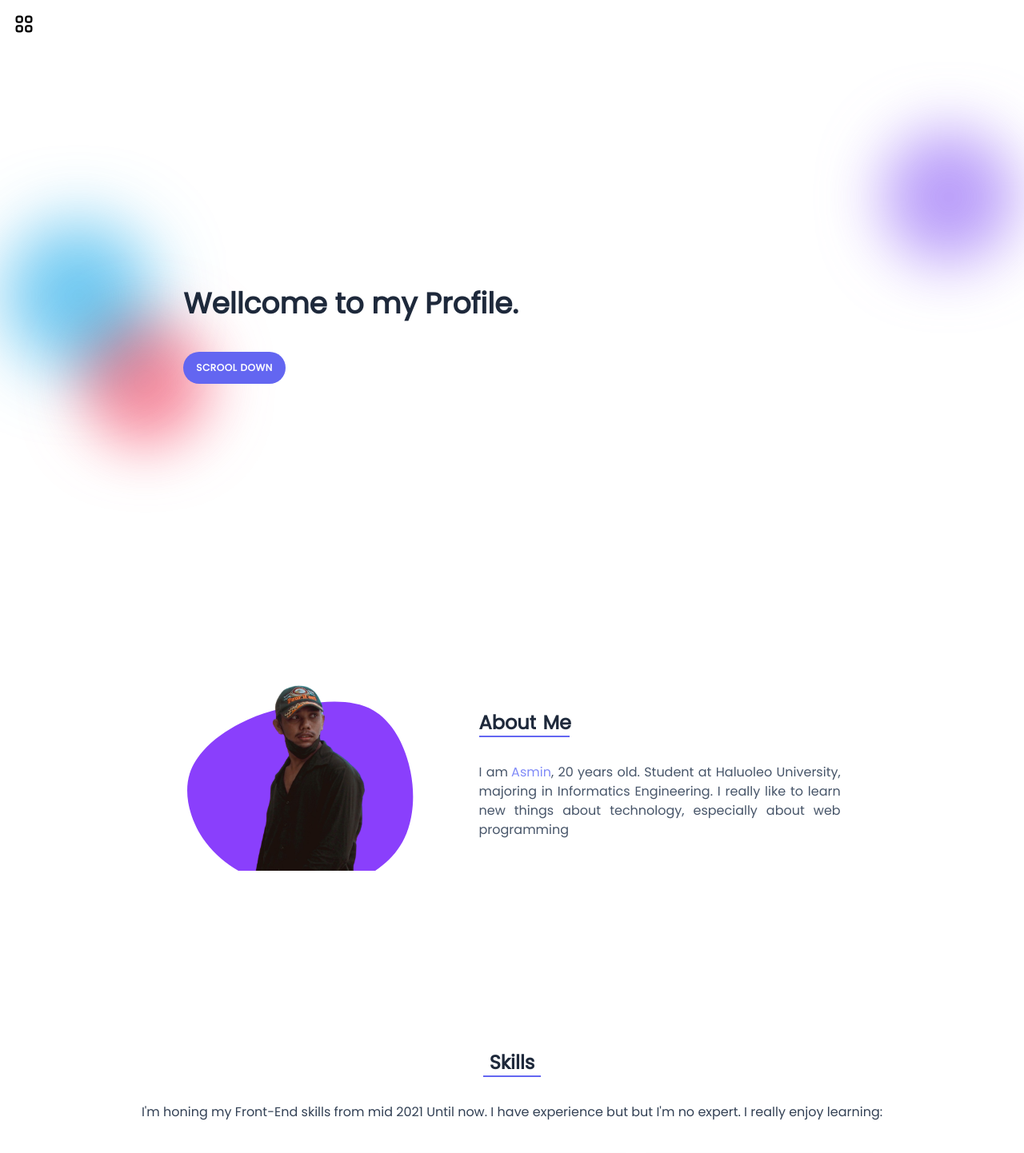
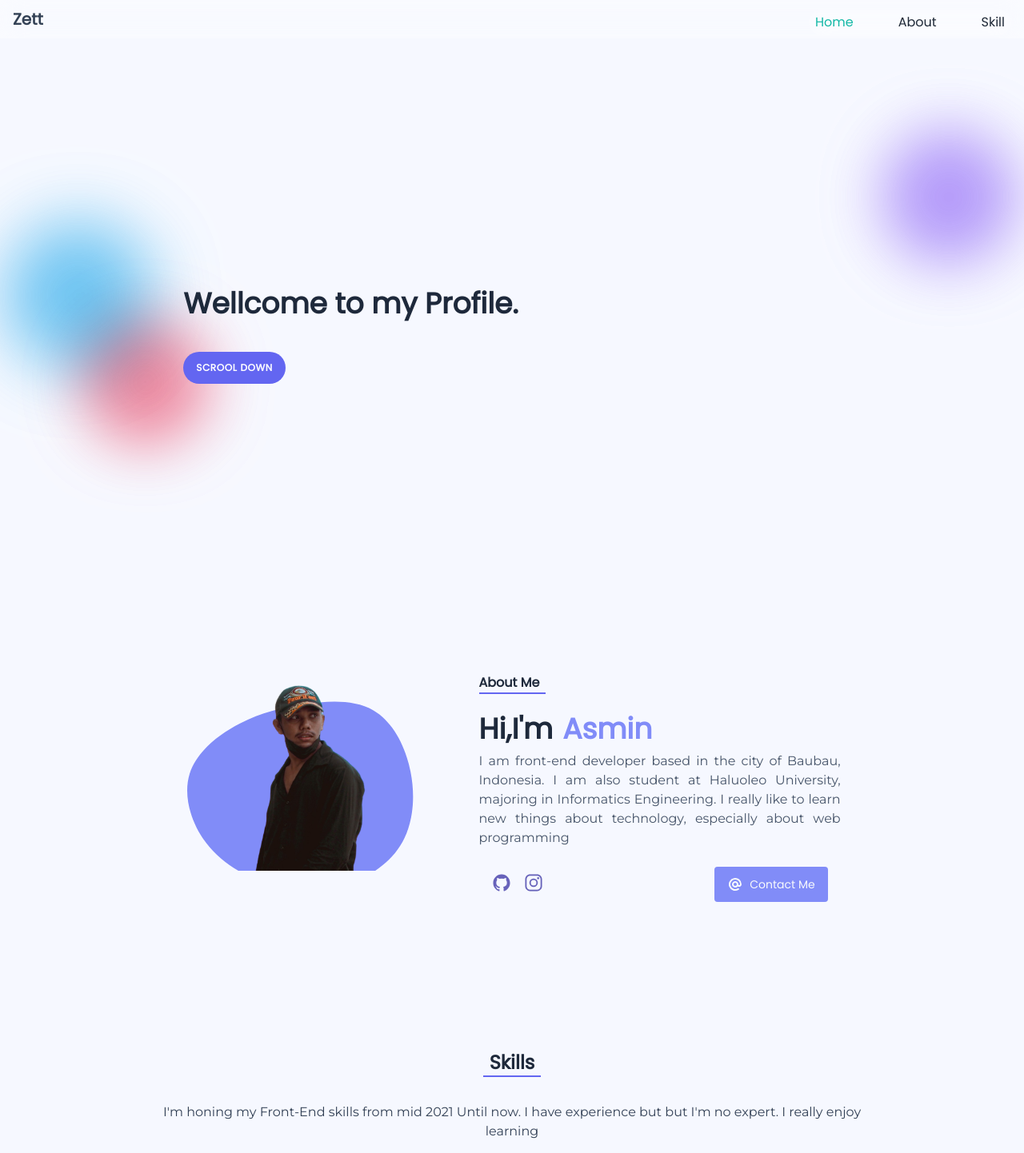
Before and after one commit to asmindev/profiles, a React (Create React App) app: page / in a window 1280 px wide. Shown: the top 1442 px of the page at 80% size. Built offline with nearby package versions, Linux system fonts and the light colour scheme; no server answers.

Commit message:
add navigation

```diff
--- a/public/index.html
+++ b/public/index.html
@@ -24,12 +24,12 @@
     <link rel="preconnect" href="https://fonts.googleapis.com" />
     <link rel="preconnect" href="https://fonts.gstatic.com" crossorigin />
     <link
-      href="https://fonts.googleapis.com/css2?family=Montserrat&family=Noto+Serif+Display&family=Poppins&display=swap"
+      href="https://fonts.googleapis.com/css2?family=Montserrat&family=Noto+Serif+Display&family=Poppins&family=Outfit:wght@500;900&display=swap"
       rel="stylesheet"
     />
     <title>Asmin Portfolio</title>
   </head>
-  <body class="dark:text-slate-50 dark:bg-gray-800 bg-white smooth">
+  <body class="dark:text-slate-50 dark:bg-gray-800 bg-indigo-50/50 smooth">
     <noscript>You need to enable JavaScript to run this app.</noscript>
     <div id="root"></div>
     <!--
@@ -42,8 +42,24 @@
       To begin the development, run `npm start` or `yarn start`.
       To create a production bundle, use `npm run build` or `yarn build`.
     -->
+    <script></script>
     <script>
-
+      const url = new URL(window.location.href)
+      fetch(`https://api.countapi.xyz/hit/asmindev.github.io/counter`)
+        .then((response) => response.json())
+        .then((data) => {
+          document.getElementById('visits').innerHTML = `Views ${
+            data?.value || 0
+          }`
+        })
     </script>
+    <script
+      async
+      src="https://api.countapi.xyz/hit/asmindev.github.io/visits?callback=cb"
+    ></script>
+    <script
+      type="module"
+      src="https://unpkg.com/ionicons@5.5.2/dist/ionicons/ionicons.esm.js"
+    ></script>
   </body>
 </html>
--- a/src/App.js
+++ b/src/App.js
@@ -1,36 +1,20 @@
-import React, { useState } from 'react';
-import { ViewGridIcon } from '@heroicons/react/outline';
-import { ViewGridIcon as ViewGridIconSolid } from '@heroicons/react/solid';
+import React from 'react';
+import Navigation from './components/Navigation'
 import Home from './views/Home-Mo';
 import About from './views/About';
 import Skill from './views/Skill';
 import Footer from './views/Footer';
-// import ImageSlider from './views/ImageSlider';
 
 function App() {
-  const [isDark, setIsDark] = useState(false);
-  const themeToggle = () => {
-    const html = document.querySelector('html').classList;
-    if (html.contains('dark')) {
-      setIsDark(!isDark);
-      html.remove('dark');
-    } else {
-      html.add('dark');
-    }
-  };
   return (
     <div className="w-full flex font-popins overflow-hidden">
       <div className="w-full">
-        <button onClick={themeToggle} type="button" className="fixed z-50 m-4">
-          {isDark ? (
-            <ViewGridIconSolid className="w-7" />
-          ) : (
-            <ViewGridIcon className="w-7" />
-          )}
-        </button>
+        <div className="w-full h-12 fixed z-10">
+          <Navigation />
+        </div>
         <div className="px-4 lg:px-0">
 
-          <div className="w-full h-screen">
+          <div id="home" className="w-full h-screen">
             <Home />
           </div>
           <div id="about" className="w-full">
@@ -39,9 +23,6 @@ function App() {
           <div id="skill" className="w-full mt-36">
             <Skill />
           </div>
-          {/* <div id="footer" className="w-full mt-24">
-          <ImageSlider />
-        </div> */}
         </div>
         <div id="footer" className="w-full mt-24">
           <Footer />
--- a/src/assets/css/index.css
+++ b/src/assets/css/index.css
@@ -7,3 +7,6 @@
     @apply transition-all duration-500
   }
 }
+* {
+   -webkit-tap-highlight-color: transparent;
+ }
--- /dev/null
+++ b/src/components/Navigation.js
@@ -0,0 +1,81 @@
+// Hambuger Menu
+import React, { useState } from 'react'
+import { ViewGridIcon } from '@heroicons/react/outline'
+import { ViewGridIcon as ViewGridIconSolid } from '@heroicons/react/solid'
+import { Link } from 'react-scroll'
+
+export default function Navigation() {
+  const urls = [
+    {
+      id: 1,
+      name: 'Home',
+      path: 'home',
+    },
+    {
+      id: 2,
+      name: 'About',
+      path: 'about',
+    },
+    {
+      id: 3,
+      name: 'Skill',
+      path: 'skill',
+    },
+  ]
+  const [isOpen, setIsOpen] = useState(false)
+  const handleClick = () => {
+    setIsOpen(!isOpen)
+  }
+  return (
+    <div className="w-full h-full text-slate-700 font-popins bg-white/50 backdrop-blur-lg">
+      <div className="flex p-4 h-full items-center justify-between relativ z-10">
+        <div className="logo">
+          <Link
+            to="home"
+            spy
+            smooth
+            duration={700}
+            className="font-bold text-xl"
+          >
+            <h1 className="font-black">Zett</h1>
+          </Link>
+        </div>
+        <button
+          className="w-6 h-6 lg:hidden"
+          onClick={handleClick}
+          type="button"
+          id="toggle"
+        >
+          {isOpen ? <ViewGridIconSolid /> : <ViewGridIcon />}
+        </button>
+      </div>
+
+      <div
+        className={`${
+          isOpen
+            ? 'scale-100 opacity-100'
+            : 'scale-0 ease-in-out opacity-0 lg:scale-100 lg:opacity-100'
+        } mt-1 ml-2 absolute py-4 px-6 bg-white/50 backdrop-blur-lg rounded-2xl w-1/2 z-10 transition-all duration-300 shadow lg:shadow-none lg:top-2 lg:right-4 lg:w-max lg:p-0 lg:bg-white/0`}
+      >
+        <ul className="flex w-full justify-end flex-col lg:flex-row gap-[5px] lg:gap-10">
+          {urls.map((url) => (
+            <li key={url.id}>
+              <Link
+                onClick={() => setIsOpen(false)}
+                to={url.path}
+                activeClass="text-teal-500 border-l-2 lg:border-b-2 border-teal-500"
+                spy
+                smooth
+                offset={url.path === 'about' ? 0 : -50}
+                duration={700}
+                className="text-gray-800 py-1 px-2 w-full block lg:border-none"
+              >
+                {url.name}
+              </Link>
+            </li>
+          ))}
+        </ul>
+      </div>
+    </div>
+  )
+}
--- a/src/views/About.js
+++ b/src/views/About.js
@@ -1,28 +1,27 @@
 import React from 'react';
-import { motion } from 'framer-motion';
 import TextAnimation from '../components/TextAnimation';
 import Image from '../assets/img/asmin.png';
 
 function About() {
-  function getAge(dateString) {
-    const today = new Date();
-    const birthDate = new Date(dateString);
-    let age = today.getFullYear() - birthDate.getFullYear();
-    const m = today.getMonth() - birthDate.getMonth();
-    if (m < 0 || (m === 0 && today.getDate() < birthDate.getDate())) {
-      age -= 1;
-    }
-    return age;
-  }
+  // function getAge(dateString) {
+    // const today = new Date();
+    // const birthDate = new Date(dateString);
+    // let age = today.getFullYear() - birthDate.getFullYear();
+    // const m = today.getMonth() - birthDate.getMonth();
+    // if (m < 0 || (m === 0 && today.getDate() < birthDate.getDate())) {
+      // age -= 1;
+    // }
+    // return age;
+  // }
   return (
     <div className="w-full lg:w-8/12 mx-auto flex justify-center">
       <div className="flex flex-col lg:flex-row justify-center">
         <div className="w-full relative lg:w-8/12 mx-auto mt-10 overflow-hidden rounded bg-transparent -translate-y-20">
           <img className="w-[200%]" src={Image} alt="User alt" />
           <span className="absolute -z-10 -bottom-16 block w-full">
-            <svg viewBox="0 0 200 200" xmlns="http://www.w3.org/2000/svg">
+            <svg className="" viewBox="0 0 200 200" xmlns="http://www.w3.org/2000/svg">
               <path
-                fill="#8A3FFC"
+                fill="#818CF8"
                 d="M54.2,-60.8C68.9,-52.2,78.5,-33.9,82.4,-14.2C86.3,5.5,84.4,26.6,74.4,42.2C64.5,57.9,46.6,68.3,28.3,72.8C10,77.3,-8.6,76,-26.4,70.5C-44.3,64.9,-61.4,55.1,-72.9,39.8C-84.5,24.5,-90.6,3.7,-85.3,-13C-79.9,-29.8,-63.2,-42.6,-47.1,-50.9C-31,-59.2,-15.5,-63,2.1,-65.5C19.7,-68.1,39.5,-69.3,54.2,-60.8Z"
                 transform="translate(100 100)"
               />
@@ -31,48 +30,45 @@ function About() {
         </div>
         <div className="px-4 w-fit lg:pl-14 lg:flex items-center justify-center">
           <div className="">
-            <div className="overflow-hidden">
-              <div className="lg:mx-0 text-2xl font-black flex w-fit gap-2 mx-auto text-slate-800 dark:text-slate-50 smooth">
-                <TextAnimation text="About" />
-                <TextAnimation text="Me" />
-              </div>
+            <div className="lg:mx-0 text-md font-black w-fit text-slate-800 dark:text-slate-50 smooth">
+              <h1 className="pr-2">About Me</h1>
+              <span className="block w-full bg-indigo-500 h-[2px] mx-auto" />
             </div>
-            <div className="w-1/2 mx-auto lg:w-1/4 lg:mx-0">
-              <motion.div
-                initial={{ width: 0 }}
-                whileInView={{ width: '100%', transition: { duration: 1 } }}
-                className="bg-indigo-500 h-[2px] mx-auto"
-              />
-            </div>
-            <motion.div
-              initial={{ opacity: 0, y: 30 }}
-              whileInView={{
-                opacity: 1,
-                y: 0,
-                transition: {
-                  duration: 0.2,
-                  ease: 'easeInOut',
-                  transitionDelay: 10,
-                  animationDelay: 10,
-                },
-              }}
-              viewport={{ once: true }}
-              className="text-center"
+            <div
+              className="text-center pt-4"
             >
-              <p className="dark:text-slate-100 py-8 text-slate-600 smooth leading-normal text-base font-extralight text-justify">
-                I am
+              <div className="py-2 flex text-4xl font-black w-fit gap-2 text-slate-800 dark:text-slate-50">
+                <TextAnimation text="Hi, I'm" />
                 <a
                   href="https://instagram.com/iniasmin_"
                   className="ml-1 text-indigo-400 hover:text-indigo-300 focus:text-indigo-500 transition-all duration-150"
                 >
-                  Asmin
+                  <TextAnimation text="Asmin" />
                 </a>
-                , {getAge('09/10/2001')} years old. Student at Haluoleo
+              </div>
+              <p className="font-montserrat dark:text-slate-100 text-slate-600 smooth leading-normal text-base font-extralight text-justify">
+                I am front-end developer based in the city of Baubau, Indonesia. I am also student at Haluoleo
                 University, majoring in Informatics Engineering. I really like
                 to learn new things about technology, especially about web
                 programming
               </p>
-            </motion.div>
+            </div>
+            <div className="mt-6 px-4 w-full justify-between flex items-center">
+              <div className="text-2xl mt-1 flex items-center gap-4 text-indigo-800/75 dark:text-indigo-200">
+                <span className="inline-block"><a className="" href="https://github.com/asmindev" aria-label="asu"><ion-icon name="logo-github" /></a></span>
+                <span className="inline-block"><a className="" href="https://instagram.com/iniasmin_" aria-label="asu"><ion-icon name="logo-instagram" /></a></span>
+              </div>
+              {/* Contact email */}
+              <div className="">
+                <span className="block">
+                  <a className="flex gap-2 px-4 py-3 rounded bg-indigo-400 text-slate-50 text-sm" href="mailto:asminmin477@gmail.com">
+                    <svg xmlns="http://www.w3.org/2000/svg" className="h-5 w-5" viewBox="0 0 20 20" fill="currentColor">
+                      <path fillRule="evenodd" d="M14.243 5.757a6 6 0 10-.986 9.284 1 1 0 111.087 1.678A8 8 0 1118 10a3 3 0 01-4.8 2.401A4 4 0 1114 10a1 1 0 102 0c0-1.537-.586-3.07-1.757-4.243zM12 10a2 2 0 10-4 0 2 2 0 004 0z" clipRule="evenodd" />
+                    </svg>Contact Me
+                  </a>
+                </span>
+              </div>
+            </div>
           </div>
         </div>
       </div>
--- a/src/views/Footer.js
+++ b/src/views/Footer.js
@@ -5,7 +5,9 @@ import { HeartIcon } from '@heroicons/react/solid'
 export default function () {
   return (
     <div className="w-full p-4 bg-slate-800 text-slate-400 text-center text-xs">
+
       <h1 className="">Made with <HeartIcon className="inline-block w-4 text-red-500" /> by Asmin</h1>
+      <h1 id="visits" className="text-xs text-center text-slate-500 p-4">Load</h1>
     </div>
   );
 }
--- a/src/views/Home-Mo.js
+++ b/src/views/Home-Mo.js
@@ -24,7 +24,6 @@ export default function Home() {
       transitions: {
         ease: 'easeInOut',
         duration: 1,
-        bounce: 0,
       },
     },
   };
--- a/src/views/Skill.js
+++ b/src/views/Skill.js
@@ -53,9 +53,9 @@ function Skill() {
         </div>
         <div className="w-full mx-auto mt-8 flex flex-wrap px-4 justify-center">
           <div className="text-slate-700 dark:text-slate-100 smooth">
-            <p className="text-justify lg:text-center text-base mb-8">
+            <p className="font-montserrat text-justify lg:text-center text-base mb-8">
               I'm honing my Front-End skills from mid 2021 Until now. I have
-              experience but but I'm no expert. I really enjoy learning:
+              experience but but I'm no expert. I really enjoy learning
             </p>
           </div>
           <div className="w-1/2 lg:w-1/3">
@@ -202,6 +202,7 @@ function Skill() {
                 variants={letterAnimation}
                 className="group p-4 shadow rounded border border-gray-200 dark:bg-slate-700 dark:border-slate-500 smooth"
               >
+
                 <motion.img
                   src={ReactLogo}
                   className="w-full h-28 translate-y-[25%] filter grayscale group-hover:grayscale-0 group-hover:translate-y-0 smooth"
@@ -258,7 +259,7 @@ function Skill() {
                   src={Tailwind}
                   className="w-full h-28 translate-y-[25%] filter grayscale group-hover:grayscale-0 group-hover:translate-y-0 smooth"
                 />
-                <h1 className="mt-8 text-center opacity-0 group-hover:opacity-100 smooth">
+                <h1 className="mt-8 text-center -translate-y-[25%] opacity-0 group-hover:opacity-100 group-hover:translate-y-0  smooth">
                   TailwindCSS
                 </h1>
               </motion.div>
--- a/tailwind.config.js
+++ b/tailwind.config.js
@@ -5,7 +5,8 @@ module.exports = {
     extend: {
       fontFamily: {
         popins: ['Poppins', 'sans-serif'],
-        montserrat: ['Montserrat', 'sans-serif']
+        montserrat: ['Montserrat', 'sans-serif'],
+        outfit: ['Outfit', 'sans-serif']
       },
       animation: {
         blob: 'blob 7s infinite'
```
